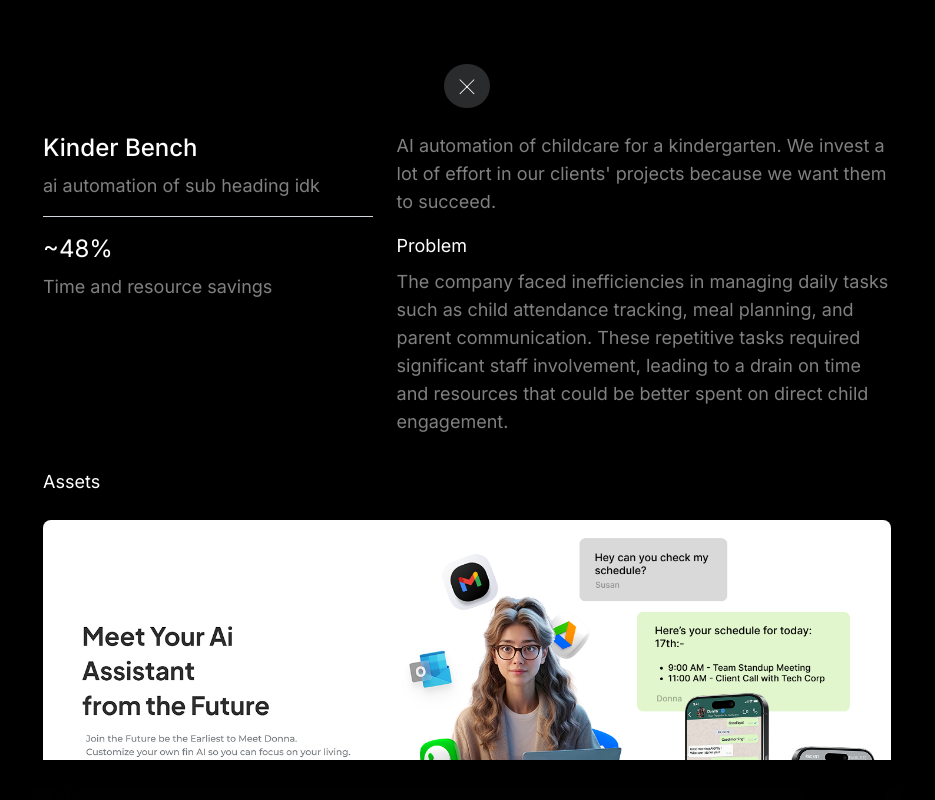
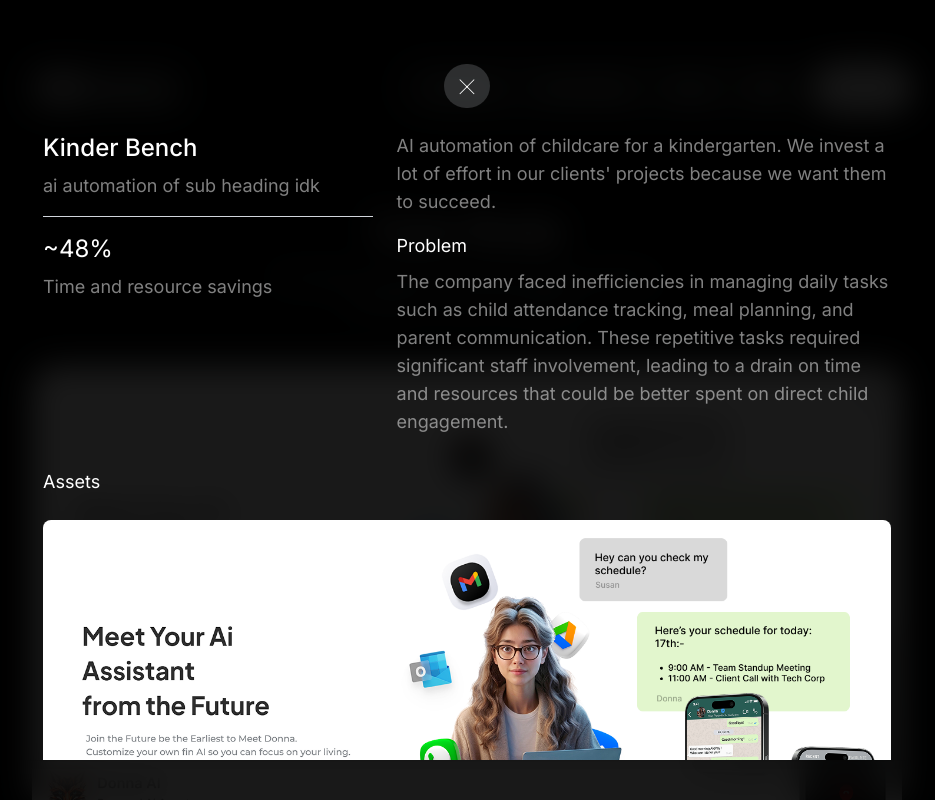
Before and after one commit to GenFoxAi/Genfox-consultancy, a React (Vite) app: page / in a window 1280 px wide. Both pictures are taken after a click on the button 1041 px from the left and 6675 px from the top of the page. Shown: the part 6275-7075 px from the top of the page, without its empty margins (173-1108 px from the left). Built offline with nearby package versions, Linux system fonts and the light colour scheme; grey boxes are pictures that could not be loaded.

Commit message:
enhance SwipeCarousel with improved layout and custom scrollbar styles

```diff
--- a/src/components/SwipeCarousel.jsx
+++ b/src/components/SwipeCarousel.jsx
@@ -20,7 +20,7 @@ const SwipeCarousel = () => {
         'The company faced inefficiencies in managing daily tasks such as child attendance tracking, meal planning, and parent communication. These repetitive tasks required significant staff involvement, leading to a drain on time and resources that could be better spent on direct child engagement.',
       image: '/test1.png',
       video:
-        'https://drive.google.com/file/d/1FHkLN5Td6nggP_223EQrowSuDyTVt-Jo/view?usp=sharing', // Embeddable Google Drive link
+        'https://drive.google.com/file/d/1FHkLN5Td6nggP_223EQrowSuDyTVt-Jo/view?usp=sharing',
       alt: 'donna',
     },
     {
@@ -31,7 +31,7 @@ const SwipeCarousel = () => {
       problem:
         'Challenges in managing operational tasks led to inefficiencies.',
       image: '/test2.png',
-      video: '', // Add a second video link here if available
+      video: '', // No video for the second slide
       alt: 'commit',
     },
   ];
@@ -133,7 +133,7 @@ const SwipeCarousel = () => {
                 />
                 <button
                   onClick={() => setIsPopupOpen(true)}
-                  className='absolute top-4 right-4  rounded-full p-2 text-gray-800 hover:bg-white transition-colors'
+                  className='absolute top-4 right-4 rounded-full p-2 text-gray-800 hover:bg-white transition-colors'
                   aria-label='Show slide details'
                 >
                   <span className='text-xl font-bold cursor-pointer hover:text-blue-500'>
@@ -167,7 +167,7 @@ const SwipeCarousel = () => {
                 />
                 <button
                   onClick={() => setIsPopupOpen(true)}
-                  className='absolute top-4 right-4  rounded-full p-2 text-gray-800 hover:bg-white transition-colors'
+                  className='absolute top-4 right-4 rounded-full p-2 text-gray-800 hover:bg-white transition-colors'
                   aria-label='Show slide details'
                 >
                   <span className='text-xl font-bold cursor-pointer hover:text-blue-500'>
@@ -218,18 +218,8 @@ const SwipeCarousel = () => {
             }}
           >
             <motion.div
-              key='popup'
-              variants={popupVariants}
-              initial='hidden'
-              animate='visible'
-              exit='exit'
-              transition={{ duration: 0.3 }}
-              className='fixed inset-0 bg-black/90 backdrop-blur-lg flex items-center justify-center z-50 px-4'
-              onClick={(e) => {
-                if (e.target === e.currentTarget) setIsPopupOpen(false);
-              }}
+              className='p-4 sm:p-6 rounded-lg shadow-lg w-full max-w-4xl max-h-[90vh] overflow-y-auto relative text-white custom-scrollbar'
             >
-              <motion.div className='p-4 sm:p-6 rounded-lg shadow-lg w-full max-w-4xl max-h-[90vh] overflow-y-auto relative text-white'>
               <div className='w-full flex justify-center mb-4 sm:mb-6'>
                 <button
                   onClick={() => setIsPopupOpen(false)}
@@ -268,7 +258,6 @@ const SwipeCarousel = () => {
                   </p>
                 </div>
               </div>
-                {/* Moved media out of the column layout to be full-width */}
               <div className='w-full mt-4 flex flex-col items-center gap-4'>
                 <h4 className='text-base self-start sm:text-lg mb-1 sm:mb-2 text-white'>
                   Assets
@@ -278,11 +267,12 @@ const SwipeCarousel = () => {
                   alt={currentSlide.alt}
                   className='w-full h-auto rounded-lg object-contain'
                 />
+                {currentIndex === 0 && currentSlide.video && (
+                  <>
                     <div className='w-full border-t border-gray-300 my-3 sm:my-4'></div>
                     <h4 className='text-base self-start sm:text-lg mb-1 sm:mb-2 text-white'>
                       Video
                     </h4>
-                  {currentSlide.video && (
                     <iframe
                       src='https://drive.google.com/file/d/1FHkLN5Td6nggP_223EQrowSuDyTVt-Jo/preview'
                       width='100%'
@@ -290,9 +280,9 @@ const SwipeCarousel = () => {
                       allow='autoplay'
                       className='w-full rounded-lg'
                     ></iframe>
+                  </>
                 )}
               </div>
-              </motion.div>
             </motion.div>
           </motion.div>
         )}
--- a/src/index.css
+++ b/src/index.css
@@ -48,3 +48,27 @@
 .no-scrollbar::-webkit-scrollbar {
   display: none;
 }
+
+.custom-scrollbar::-webkit-scrollbar {
+  width: 6px;
+}
+
+.custom-scrollbar::-webkit-scrollbar-track {
+  background: rgba(75, 85, 99, 0);
+  border-radius: 10px;
+}
+
+.custom-scrollbar::-webkit-scrollbar-thumb {
+  background: rgba(107, 114, 128, 0.7);
+  border-radius: 10px;
+}
+
+.custom-scrollbar::-webkit-scrollbar-thumb:hover {
+  background: rgba(107, 114, 128, 0);
+}
+
+
+.custom-scrollbar {
+  scrollbar-width: thin;
+  scrollbar-color: rgba(107, 114, 128, 0.7) rgba(75, 85, 99, 0.1);
+}
```
Lines whose indentation alone changed are shown as unchanged.
